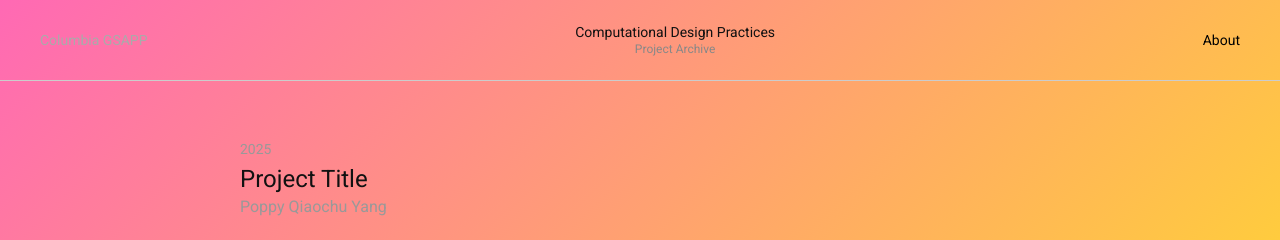
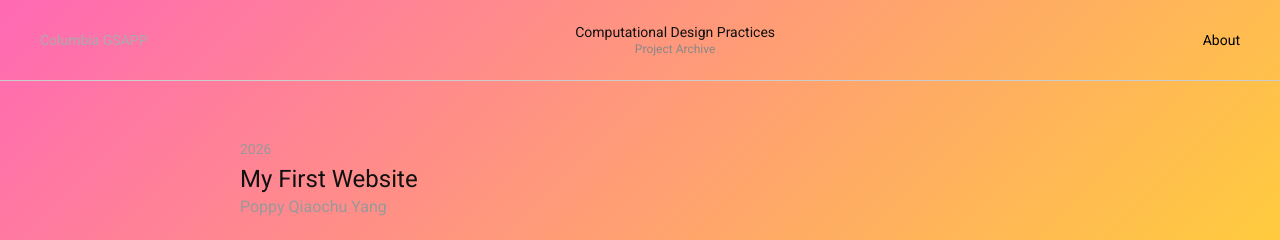
Before and after one commit to qy2345-boop/my-first-repo, a plain HTML site: page index.html in a window 1280 px wide. Shown: the top 240 px of the page. Drawn offline with Linux system fonts and the light colour scheme.

Commit message:
change date

```diff
--- a/index.html
+++ b/index.html
@@ -48,11 +48,11 @@
   <main>
     <!-- The main tag contains the primary content of the page -->
 
-    <div class="project-meta">2025</div>
+    <div class="project-meta">2026</div>
     <!-- This div displays the year/project metadata -->
     <!-- class="project-meta" allows us to style this with CSS -->
 
-    <div class="project-title">Project Title</div>
+    <div class="project-title">My First Website</div>
     <!-- This div displays the main project title -->
     <!-- class="project-title" allows us to style this with CSS -->
 
```
